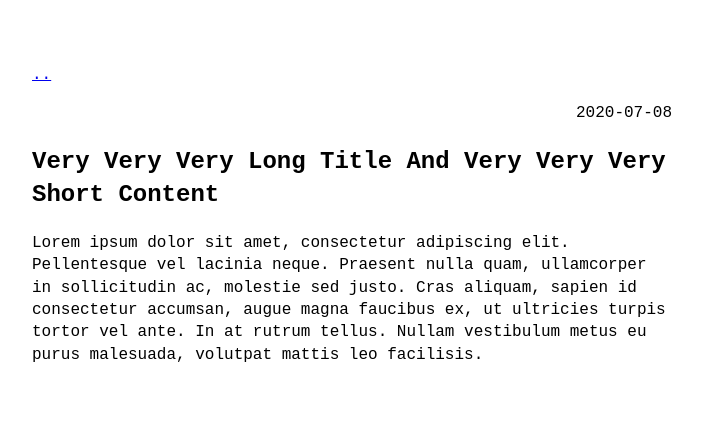
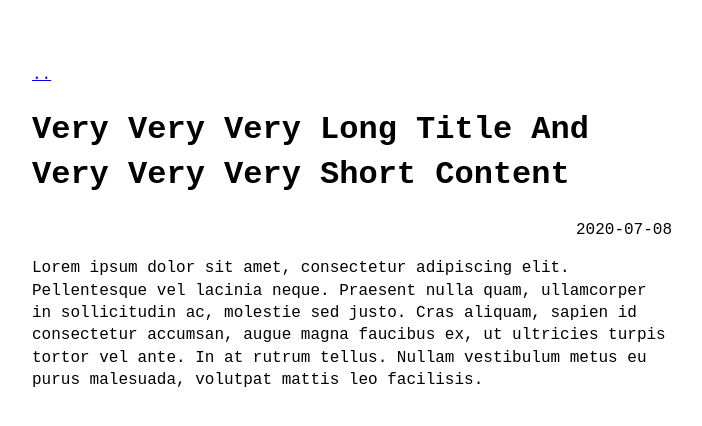
Before and after one commit to hanjicock/hanjicock.github.io, a Jekyll site: the page built from _posts/2020-07-08-very-very-very-long-title-and-very-very-very-short-content.md, in a window 1280 px wide. Shown: the top 426 px of the page, without its empty margins (288-990 px from the left). Built offline with Jekyll 4.4.1, drawn with Linux system fonts in a browser that asks for light colours.

Commit message:
2024-01-02 start git blog

```diff
--- a/_layouts/post.html
+++ b/_layouts/post.html
@@ -4,12 +4,14 @@ layout: default
 
 {%-include back_link.html-%}
 
+<h1>{{ page.title }}</h1>
+
 <article>
   <p class="post-meta">
     <time datetime="{{ page.date }}">{{ page.date | date: site.theme_config.date_format }}</time>
   </p>
 
-  <h1>{{ page.title }}</h1>
+
 
   {{ content }}
 </article>
```
